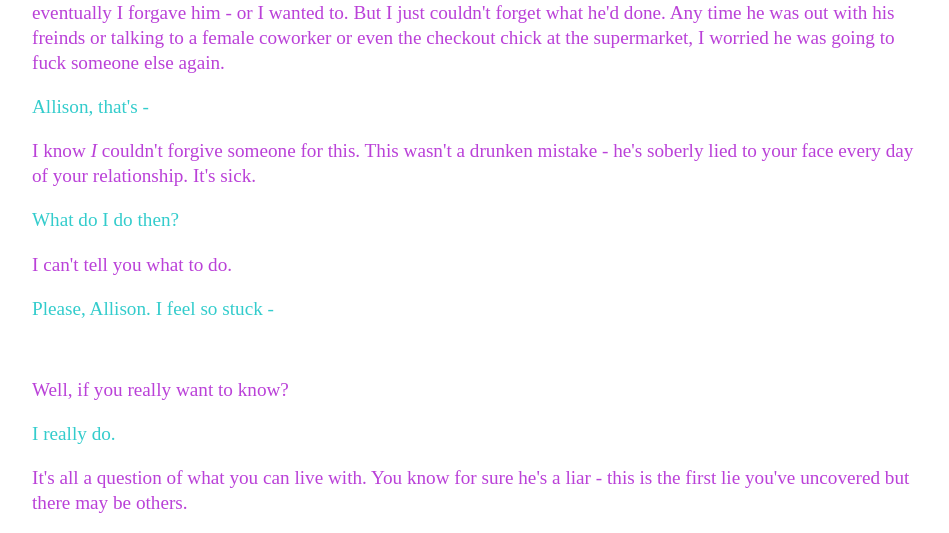
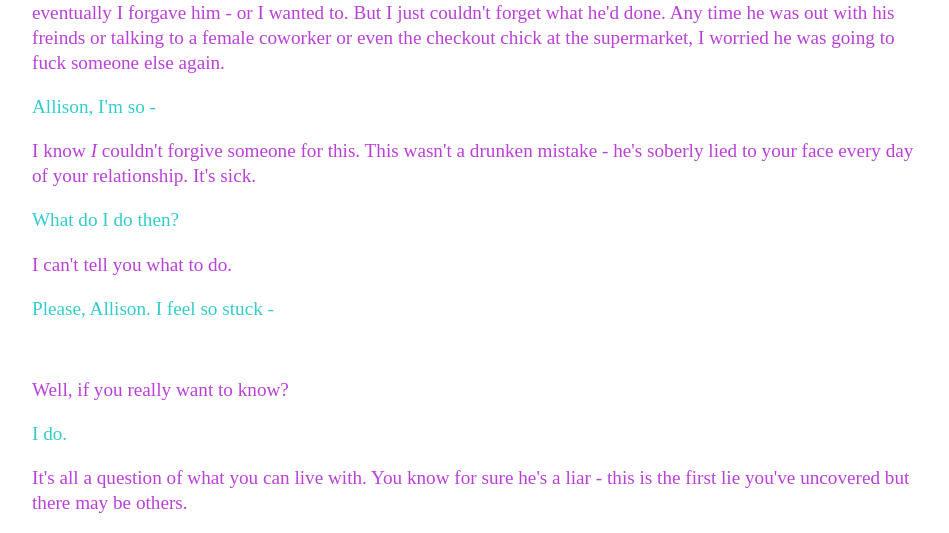
Before and after one commit to Pinelife/pinelife.github.io, a Jekyll site: the page Hellhole/Room7.html, which Jekyll copies as it is, in a window 1280 px wide and 900 px high, scrolled down 3219 px. Shown: the part 164-697 px from the top of the window, without its empty margins (160-1109 px from the left). Built offline with Jekyll 4.4.1, drawn with Linux system fonts in a browser that asks for light colours.

Commit message:
Update Room7.html

```diff
--- a/Hellhole/Room7.html
+++ b/Hellhole/Room7.html
@@ -205,13 +205,17 @@ or I wanted to. But I just couldn't forget what he'd done. Any time he was out w
 or even the checkout chick at the supermarket, I worried he was going to fuck someone else again.
 </p>
 <p class="Franky">
-Allison, that's -
+Allison, I'm so -
 </p>
 <p class="lauria">
 	I know <i>I</i> couldn't forgive someone for this. This wasn't a drunken mistake - he's soberly
 lied to your face every day of your relationship. It's sick.</p>
-<p class = "Franky">What do I do then?</p>
-<p class = "Lauria">I can't tell you what to do.</p>
+<p class = "Franky">
+	What do I do then?
+</p>
+<p class = "Lauria">
+	I can't tell you what to do.
+</p>
 <p class = "Franky">
 Please, Allison. I feel so stuck -
 </p>
@@ -219,7 +223,7 @@ Please, Allison. I feel so stuck -
 Well, if you really want to know?
 </p>
 <p class = "Franky">
-I really do.
+I do.
 </p>
   <p class="lauria">
  It's all a question of what you can live with. You know for sure he's a liar - this is the
```
